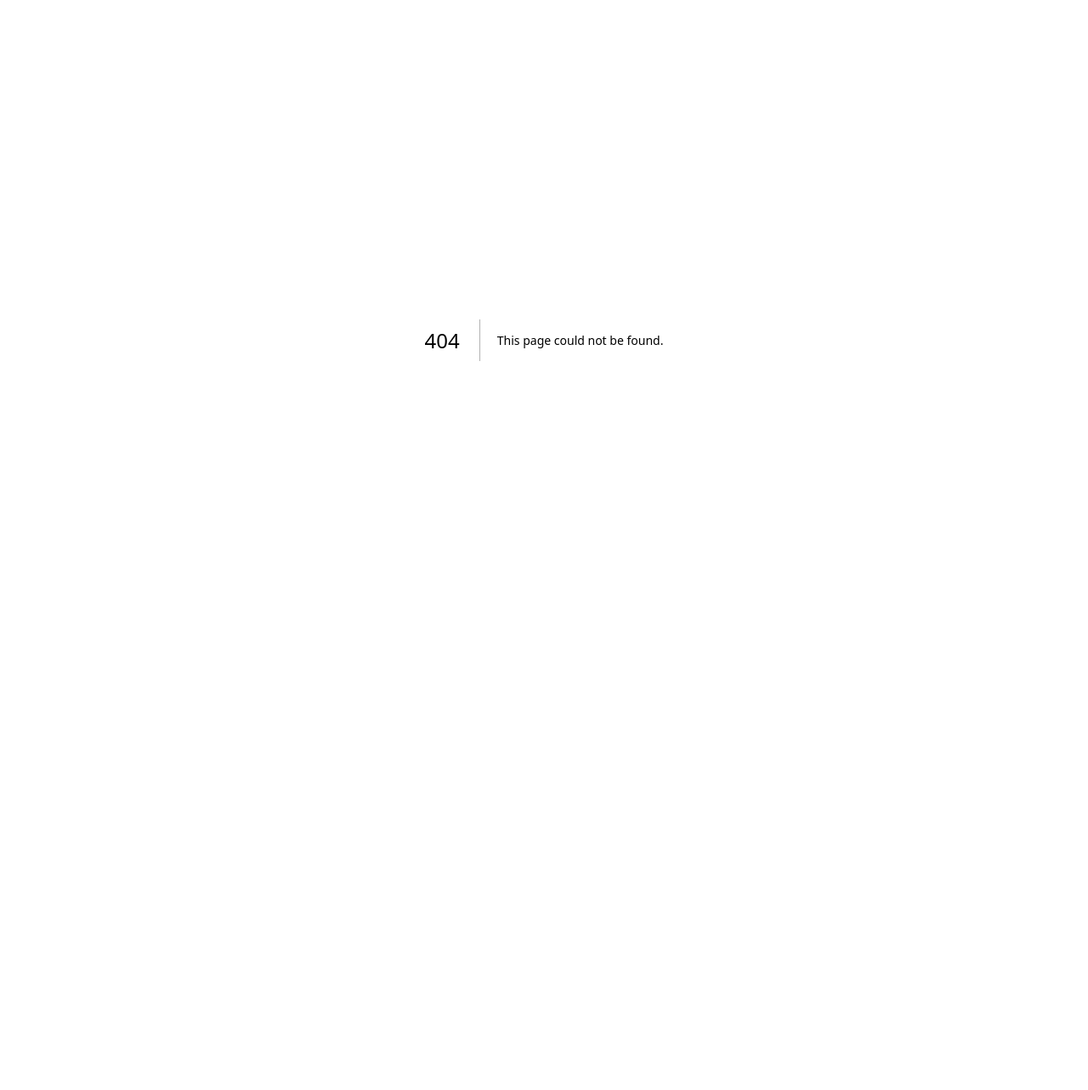
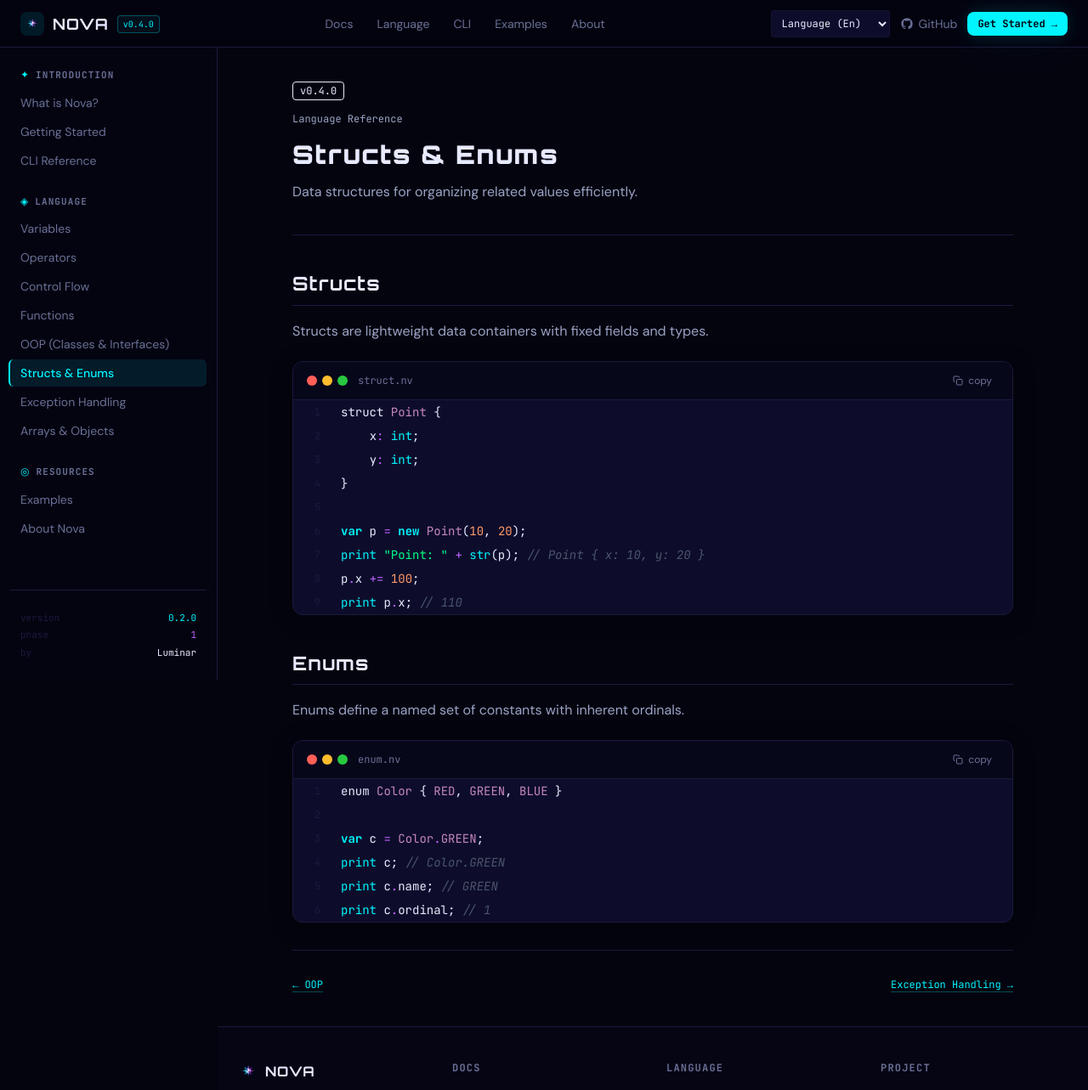
Before and after one commit to luminarydearx/Nova-Language-Documentation-Web, a Next.js app: page /docs/language/data-structures in a window 1280 px wide. Before the commit this address had no page. Shown: the top 1283 px of the page at 85% size. Before the commit the page ends 800 px from the top, so only its background shows below. Built offline with nearby package versions, Linux system fonts and the light colour scheme.

Commit message:
Nova Documentation Programming Language

```diff
--- a/src/app/docs/language/control-flow/page.tsx
+++ b/src/app/docs/language/control-flow/page.tsx
@@ -36,6 +36,12 @@ export default function ControlFlowPage() {
         filename="while.nv"
       />
 
+      <h2>do-while loop</h2>
+      <CodeBlock
+        code={`var count = 0\n\ndo {\n    count = count + 1\n} while (count < 3)\nprint count // 3`}
+        filename="do-while.nv"
+      />
+
       <h2>for loop — Range</h2>
       <p>
         The <code>..</code> operator creates a range from start (inclusive) to
--- /dev/null
+++ b/src/app/docs/language/data-structures/page.tsx
@@ -0,0 +1,59 @@
+import CodeBlock from "@/components/CodeBlock";
+import Link from "next/link";
+import type { Metadata } from "next";
+
+export const metadata: Metadata = { title: "Structs & Enums | Nova" };
+
+export default function DataStructuresPage() {
+  return (
+    <div className="doc-prose animate-fade-up">
+      <div className="mb-8 pb-6 border-b border-nova-border">
+        <div className="flex items-center gap-2 mb-3">
+          <span className="text-xs font-mono px-2 py-0.5 rounded bg-nova-yellow/10 text-nova-yellow border border-nova-yellow/20">
+            v0.4.0
+          </span>
+        </div>
+        <p className="text-xs font-mono text-nova-dim mb-2">
+          Language Reference
+        </p>
+        <h1 className="font-display text-3xl font-black text-nova-white tracking-wider mb-3">
+          Structs & Enums
+        </h1>
+        <p className="text-nova-dim">
+          Data structures for organizing related values efficiently.
+        </p>
+      </div>
+
+      <h2>Structs</h2>
+      <p>
+        Structs are lightweight data containers with fixed fields and types.
+      </p>
+      <CodeBlock
+        code={`struct Point {\n    x: int;\n    y: int;\n}\n\nvar p = new Point(10, 20);\nprint "Point: " + str(p); // Point { x: 10, y: 20 }\np.x += 100;\nprint p.x; // 110`}
+        filename="struct.nv"
+      />
+
+      <h2>Enums</h2>
+      <p>Enums define a named set of constants with inherent ordinals.</p>
+      <CodeBlock
+        code={`enum Color { RED, GREEN, BLUE }\n\nvar c = Color.GREEN;\nprint c; // Color.GREEN\nprint c.name; // GREEN\nprint c.ordinal; // 1`}
+        filename="enum.nv"
+      />
+
+      <div className="not-prose flex gap-3 mt-8 pt-8 border-t border-nova-border">
+        <Link
+          href="/docs/language/oop"
+          className="text-xs font-mono text-nova-dim hover:text-nova-cyan transition-colors"
+        >
+          ← OOP
+        </Link>
+        <Link
+          href="/docs/language/error-handling"
+          className="ml-auto text-xs font-mono text-nova-dim hover:text-nova-cyan transition-colors"
+        >
+          Exception Handling →
+        </Link>
+      </div>
+    </div>
+  );
+}
--- /dev/null
+++ b/src/app/docs/language/error-handling/page.tsx
@@ -0,0 +1,57 @@
+import CodeBlock from "@/components/CodeBlock";
+import Link from "next/link";
+import type { Metadata } from "next";
+
+export const metadata: Metadata = { title: "Exception Handling | Nova" };
+
+export default function ErrorHandlingPage() {
+  return (
+    <div className="doc-prose animate-fade-up">
+      <div className="mb-8 pb-6 border-b border-nova-border">
+        <div className="flex items-center gap-2 mb-3">
+          <span className="text-xs font-mono px-2 py-0.5 rounded bg-nova-red/10 text-nova-red border border-nova-red/20">
+            v0.4.0
+          </span>
+        </div>
+        <p className="text-xs font-mono text-nova-dim mb-2">
+          Language Reference
+        </p>
+        <h1 className="font-display text-3xl font-black text-nova-white tracking-wider mb-3">
+          Exception Handling
+        </h1>
+        <p className="text-nova-dim">
+          Handle runtime errors gracefully using try, catch, finally, and throw.
+        </p>
+      </div>
+
+      <h2>Try-Catch-Finally</h2>
+      <p>Used to wrap code that might fail and define cleanup logic.</p>
+      <CodeBlock
+        code={`try {\n    print "Starting operation"\n    throw "Secret Error"\n} catch (e) {\n    print "Caught: " + str(e)\n} finally {\n    print "Cleanup done"\n}`}
+        filename="try-catch.nv"
+      />
+
+      <h2>Throw</h2>
+      <p>Throw values to trigger an exception anywhere in your code.</p>
+      <CodeBlock
+        code={`func validate(x) {\n    if (x < 0) throw "Negative value not allowed"\n}`}
+        filename="throw.nv"
+      />
+
+      <div className="not-prose flex gap-3 mt-8 pt-8 border-t border-nova-border">
+        <Link
+          href="/docs/language/data-structures"
+          className="text-xs font-mono text-nova-dim hover:text-nova-cyan transition-colors"
+        >
+          ← Structs & Enums
+        </Link>
+        <Link
+          href="/docs/language/arrays"
+          className="ml-auto text-xs font-mono text-nova-dim hover:text-nova-cyan transition-colors"
+        >
+          Arrays & Objects →
+        </Link>
+      </div>
+    </div>
+  );
+}
--- /dev/null
+++ b/src/app/docs/language/oop/page.tsx
@@ -0,0 +1,86 @@
+import CodeBlock from "@/components/CodeBlock";
+import Link from "next/link";
+import type { Metadata } from "next";
+
+export const metadata: Metadata = {
+  title: "OOP (Classes & Interfaces) | Nova",
+};
+
+export default function OOPPage() {
+  return (
+    <div className="doc-prose animate-fade-up">
+      <div className="mb-8 pb-6 border-b border-nova-border">
+        <div className="flex items-center gap-2 mb-3">
+          <span className="text-xs font-mono px-2 py-0.5 rounded bg-nova-cyan/10 text-nova-cyan border border-nova-cyan/20">
+            v0.4.0
+          </span>
+        </div>
+        <p className="text-xs font-mono text-nova-dim mb-2">
+          Language Reference
+        </p>
+        <h1 className="font-display text-3xl font-black text-nova-white tracking-wider mb-3">
+          Object Oriented Programming
+        </h1>
+        <p className="text-nova-dim">
+          Nova features a powerful OOP system with classes, interfaces, abstract
+          members, and visibility modifiers.
+        </p>
+      </div>
+
+      <h2>Classes</h2>
+      <p>
+        Classes are blueprints for creating objects with data (fields) and
+        behaviors (methods).
+      </p>
+      <CodeBlock
+        code={`class User {\n    private var id: string;\n    public var name: string;\n\n    func init(id: string, name: string) {\n        this.id = id;\n        this.name = name;\n    }\n\n    public func getId(): string {\n        return this.id;\n    }\n}`}
+        filename="class.nv"
+      />
+
+      <h2>Inheritance</h2>
+      <CodeBlock
+        code={`class Admin extends User {\n    func deletePost(id) {\n        print "Deleting post: " + str(id)\n    }\n}`}
+        filename="inheritance.nv"
+      />
+
+      <h2>Interfaces & Abstract</h2>
+      <p>
+        Interfaces define a contract that classes must implement. Abstract
+        methods define requirements without bodies.
+      </p>
+      <CodeBlock
+        code={`interface IPrintable {\n    func printInfo(): void;\n}\n\nabstract class Device implements IPrintable {\n    abstract func turnOn(): void;\n}`}
+        filename="interface.nv"
+      />
+
+      <h2>Visibility Modifiers</h2>
+      <ul>
+        <li>
+          <code>public</code>: Accessible from anywhere (default).
+        </li>
+        <li>
+          <code>private</code>: Accessible only within the same class.
+        </li>
+        <li>
+          <code>protected</code>: Accessible within the same class and its
+          subclasses.
+        </li>
+      </ul>
+
+      <div className="not-prose flex gap-3 mt-8 pt-8 border-t border-nova-border">
+        <Link
+          href="/docs/language/functions"
+          className="text-xs font-mono text-nova-dim hover:text-nova-cyan transition-colors"
+        >
+          ← Functions
+        </Link>
+        <Link
+          href="/docs/language/data-structures"
+          className="ml-auto text-xs font-mono text-nova-dim hover:text-nova-cyan transition-colors"
+        >
+          Structs & Enums →
+        </Link>
+      </div>
+    </div>
+  );
+}
--- a/src/lib/navigation.ts
+++ b/src/lib/navigation.ts
@@ -1,4 +1,4 @@
-export const VERSION = "0.2.0";
+export const VERSION = "0.4.0";
 
 export interface NavItem {
   title: string;
@@ -30,10 +30,10 @@ const rawNavigation: NavGroup[] = [
       { title: "Operators", href: "/docs/language/operators" },
       { title: "Control Flow", href: "/docs/language/control-flow" },
       { title: "Functions", href: "/docs/language/functions" },
-      { title: "Arrays", href: "/docs/language/arrays" },
-      { title: "Objects", href: "/docs/language/objects" },
-      { title: "Input", href: "", badge: "Coming Soon" },
-      { title: "OOP", href: "", badge: "Coming Soon" }
+      { title: "OOP (Classes & Interfaces)", href: "/docs/language/oop" },
+      { title: "Structs & Enums", href: "/docs/language/data-structures" },
+      { title: "Exception Handling", href: "/docs/language/error-handling" },
+      { title: "Arrays & Objects", href: "/docs/language/arrays" },
     ],
   },
   {
```
